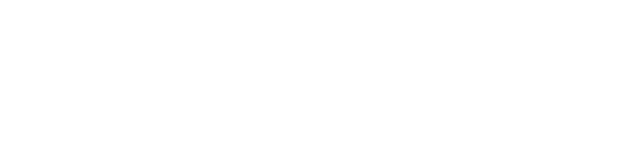
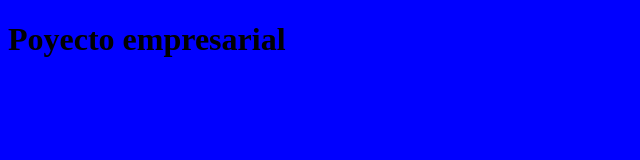
Before and after one commit to Gabriela111/CursoGit, a plain HTML site: page index.html in a window 1280 px wide. Shown: the whole page, without its empty margins (0-640 px from the left). Drawn offline with Linux system fonts and the light colour scheme.

```diff
--- /dev/null
+++ b/css/estilos.css
@@ -0,0 +1,5 @@
+@charset "utf-8";
+
+body{
+	background-color:#00F;
+}
--- a/index.html
+++ b/index.html
@@ -3,8 +3,10 @@
 <head>
 <meta charset="utf-8">
 <title>PAGINA WEB 2021</title>
+<link href="css/estilos.css" rel="stylesheet" type="text/css">
+</head>
 
-</head>
 <body>
+<h1>Poyecto empresarial</h1>
 </body>
 </html>
```
Also changed, not shown: js/javascript.js (added).
